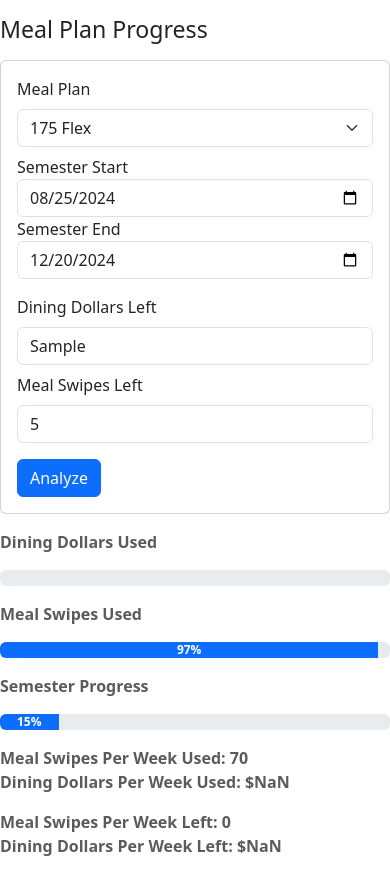
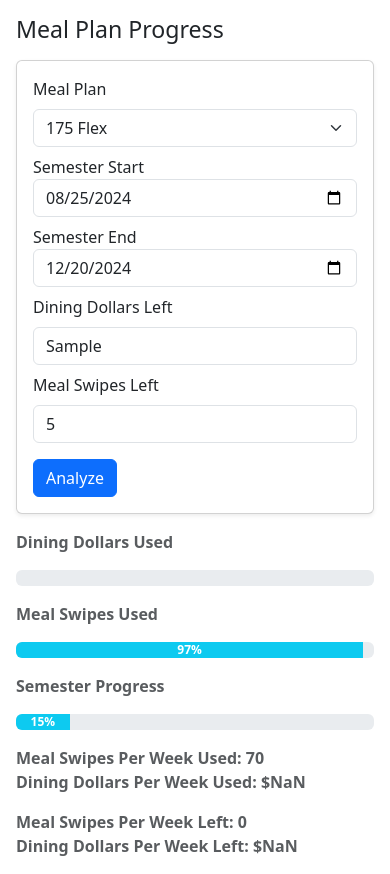
Before and after one commit to triolm/meal-plan-progress-bars, a plain HTML site: page index.html in a window 390 px wide. Both pictures are taken after typing "Sample", "5" into the empty fields and a click on the button "Analyze". Drawn offline with nearby package versions, Linux system fonts and the light colour scheme.

Commit message:
aesthetic changes

```diff
--- a/index.html
+++ b/index.html
@@ -4,8 +4,9 @@
 <head>
     <meta charset="UTF-8">
     <meta name="viewport" content="width=device-width, initial-scale=1.0">
-    <link href="https://cdn.jsdelivr.net/npm/bootstrap@5.3.3/dist/css/bootstrap.min.css" rel="stylesheet"
-        integrity="sha384-QWTKZyjpPEjISv5WaRU9OFeRpok6YctnYmDr5pNlyT2bRjXh0JMhjY6hW+ALEwIH" crossorigin="anonymous">
+    <!-- <link href="https://cdn.jsdelivr.net/npm/bootstrap@5.3.3/dist/css/bootstrap.min.css" rel="stylesheet"
+        integrity="sha384-QWTKZyjpPEjISv5WaRU9OFeRpok6YctnYmDr5pNlyT2bRjXh0JMhjY6hW+ALEwIH" crossorigin="anonymous"> -->
+        <link rel="stylesheet" href="bootstrap.min.css">
     <script src="https://cdn.jsdelivr.net/npm/bootstrap@5.3.3/dist/js/bootstrap.bundle.min.js"
         integrity="sha384-YvpcrYf0tY3lHB60NNkmXc5s9fDVZLESaAA55NDzOxhy9GkcIdslK1eN7N6jIeHz"
         crossorigin="anonymous"></script>
@@ -13,26 +14,26 @@
 </head>
 
 <body>
-    <div class="col-md-8 offset-md-2">
+    <div class="col-md-8 m-md-auto m-3 offset-md-2">
         <h3 class="mt-3">Meal Plan Progress</h3>
-        <div class="card my-3">
+        <div class="card my-3 shadow-sm">
             <div class="card-body">
                 <!-- <h5 class="card-title"></h5> -->
                 <form id="form">
                     <label class="form-label" for="plan">Meal Plan</label>
                     <select id="plan" class="form-select mb-2">
-                        <option value="225 Flex">225 Flex</option>
-                        <option value="175 Flex" selected>175 Flex</option>
-                        <option value="120 Flex">120 Flex</option>
-                        <option value="95 Flex">95 Flex</option>
-                        <option value="50 Flex">50 Flex</option>
+                        <option style="font-family: var(--bs-body-font-family);" value="225 Flex">225 Flex</option>
+                        <option style="font-family: var(--bs-body-font-family);" value="175 Flex" selected>175 Flex</option>
+                        <option style="font-family: var(--bs-body-font-family);" value="120 Flex">120 Flex</option>
+                        <option style="font-family: var(--bs-body-font-family);" value="95 Flex">95 Flex</option>
+                        <option style="font-family: var(--bs-body-font-family);" value="50 Flex">50 Flex</option>
                     </select>
 
-                    <div class="row mb-3">
-                        <div class="col-md-6"> <label for="start-date">Semester Start</label>
+                    <div class="row">
+                        <div class="col-md-6 mb-2"> <label for="start-date">Semester Start</label>
                             <input id="start-date" class="form-control" type="date" />
                         </div>
-                        <div class="col-md-6"> <label for="end-date">Semester End</label>
+                        <div class="col-md-6 mb-2"> <label for="end-date">Semester End</label>
                             <input id="end-date" class="form-control" type="date" />
                         </div>
                     </div>
@@ -52,19 +53,19 @@
                 <div class="text-muted fw-bold mt-3">
                     <p>Dining Dollars Used</p>
                     <div class="progress">
-                        <div id="dollars_progress" class="progress-bar" role="progressbar" style="width: 0%;">0%</div>
+                        <div id="dollars_progress" class="progress-bar bg-info" role="progressbar" style="width: 0%;">0%</div>
                     </div>
                 </div>
                 <div class="text-muted fw-bold mt-3">
                     <p>Meal Swipes Used</p>
                     <div class="progress">
-                        <div id="swipes_progress" class="progress-bar" role="progressbar" style="width: 0%;">0%</div>
+                        <div id="swipes_progress" class="progress-bar bg-info" role="progressbar" style="width: 0%;">0%</div>
                     </div>
                 </div>
                 <div class="text-muted fw-bold mt-3">
                     <p>Semester Progress</p>
                     <div class="progress">
-                        <div id="semester_progress" class="progress-bar" role="progressbar" style="width: 0%;">0%</div>
+                        <div id="semester_progress" class="progress-bar bg-info" role="progressbar" style="width: 0%;">0%</div>
                     </div>
                 </div>
                 <div class="text-muted fw-bold mt-3">
@@ -127,7 +128,15 @@
         total_days = (END_DATE - START_DATE) / (24 * 60 * 60 * 1000)
 
         meal_swipes = document.querySelector("#swipes").value
+        if(meal_swipes == ""){
+            document.querySelector("#swipes").value = TOTAL_SWIPES
+            meal_swipes = TOTAL_SWIPES
+        }
         dining_dollars = document.querySelector("#dollars").value
+        if(dining_dollars == ""){
+            document.querySelector("#dollars").value = TOTAL_DOLLARS
+            dining_dollars = TOTAL_DOLLARS
+        }
 
         setProgress(document.querySelector("#dollars_progress"), (1 - dining_dollars / TOTAL_DOLLARS))
         setProgress(document.querySelector("#swipes_progress"), (1 - meal_swipes / TOTAL_SWIPES))
```
Also changed, not shown: 1 other file.
